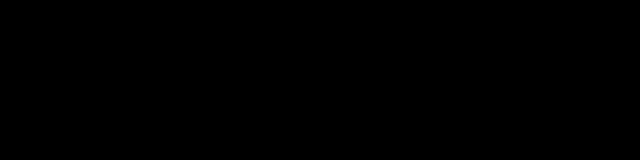
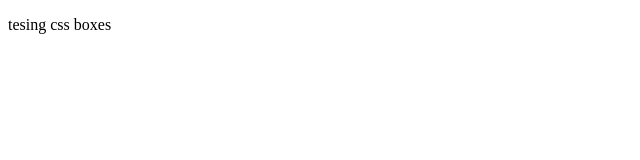
Before and after one commit to Reljamin/Project-Website, a plain HTML site: page pages/rel.html in a window 1280 px wide. Shown: the whole page, without its empty margins (0-640 px from the left). Drawn offline with Linux system fonts and the light colour scheme; files that its build step writes are made by us from their sources.

Commit message:
testing css boxes in personal website tab

```diff
--- /dev/null
+++ b/pages/porfolio.css
@@ -0,0 +1,4 @@
+#box-one {
+    background-color: yellowgreen;
+    padding: 10px;
+}
--- a/pages/rel.html
+++ b/pages/rel.html
@@ -2,6 +2,14 @@
 <html>
     <head>
         <title>Winkler</title>
-        <link rel="stylesheet" href="styles.css">
+        <link rel="stylesheet" href="portfolio.css">
     </head>
+
+    <body>
+        <div id="box-one">
+            <p>tesing css boxes</p>
+        </div>
+
+
+    </body>
 </html>
```
